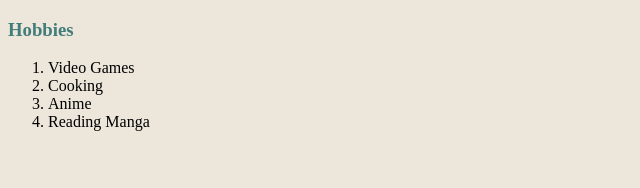
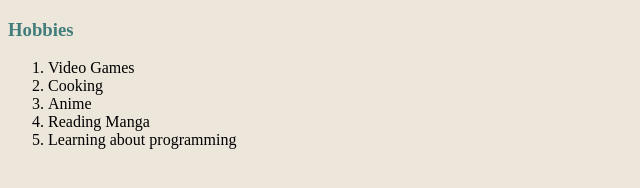
Before and after one commit to RebekahFigueroa/projects, a plain HTML site: page HTML - Personal Site/hobbies.html in a window 1280 px wide. Shown: the whole page, without its empty margins (0-640 px from the left). Drawn offline with Linux system fonts and the light colour scheme.

Commit message:
added new line to hobbies

```diff
--- a/HTML - Personal Site/hobbies.html
+++ b/HTML - Personal Site/hobbies.html
@@ -14,6 +14,7 @@
     <li>Cooking</li>
     <li>Anime</li>
     <li>Reading Manga</li>
+    <li>Learning about programming</li>
     </ol>
 </body>
 </html>
```
